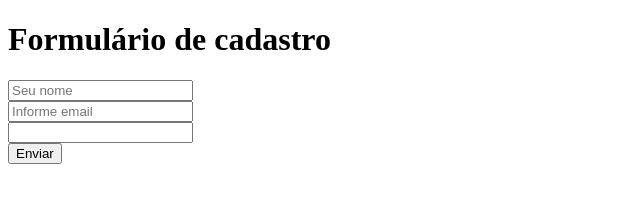
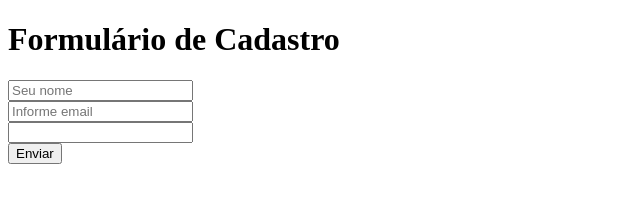
Before and after one commit to Zohhar/curso_ebac_fullstack_pyton, a plain HTML site: page index.html in a window 1280 px wide. Shown: the full height of the page, 0-640 px from the left. Drawn offline with Linux system fonts and the light colour scheme.

Commit message:
Exclusao nome,alteração index

```diff
--- a/index.html
+++ b/index.html
@@ -4,10 +4,10 @@
     <meta charset="UTF-8">
     <meta http-equiv="X-UA-Compatible" content="IE=edge">
     <meta name="viewport" content="width=device-width, initial-scale=1.0">
-    <title>formulário de Cadastro</title>
+    <title>Formulário de Cadastro</title>
 </head>
 <header>
-<h1>Formulário de cadastro</h1>
+    <h1>Formulário de Cadastro</h1>
 </header>
 <body>
     <input type="text" placeholder="Seu nome"> <br/>
```
Also changed, not shown: nome.txt (deleted).
